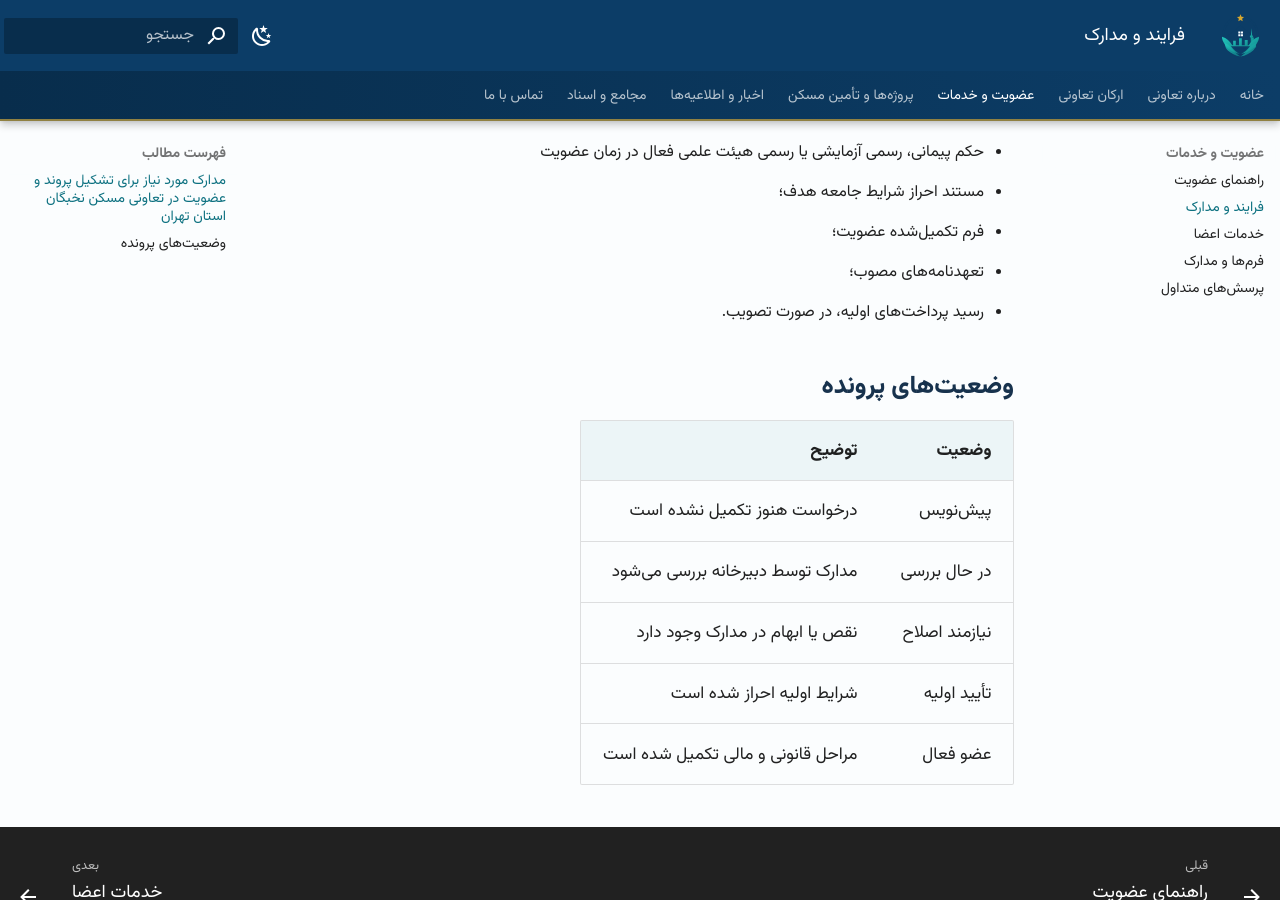
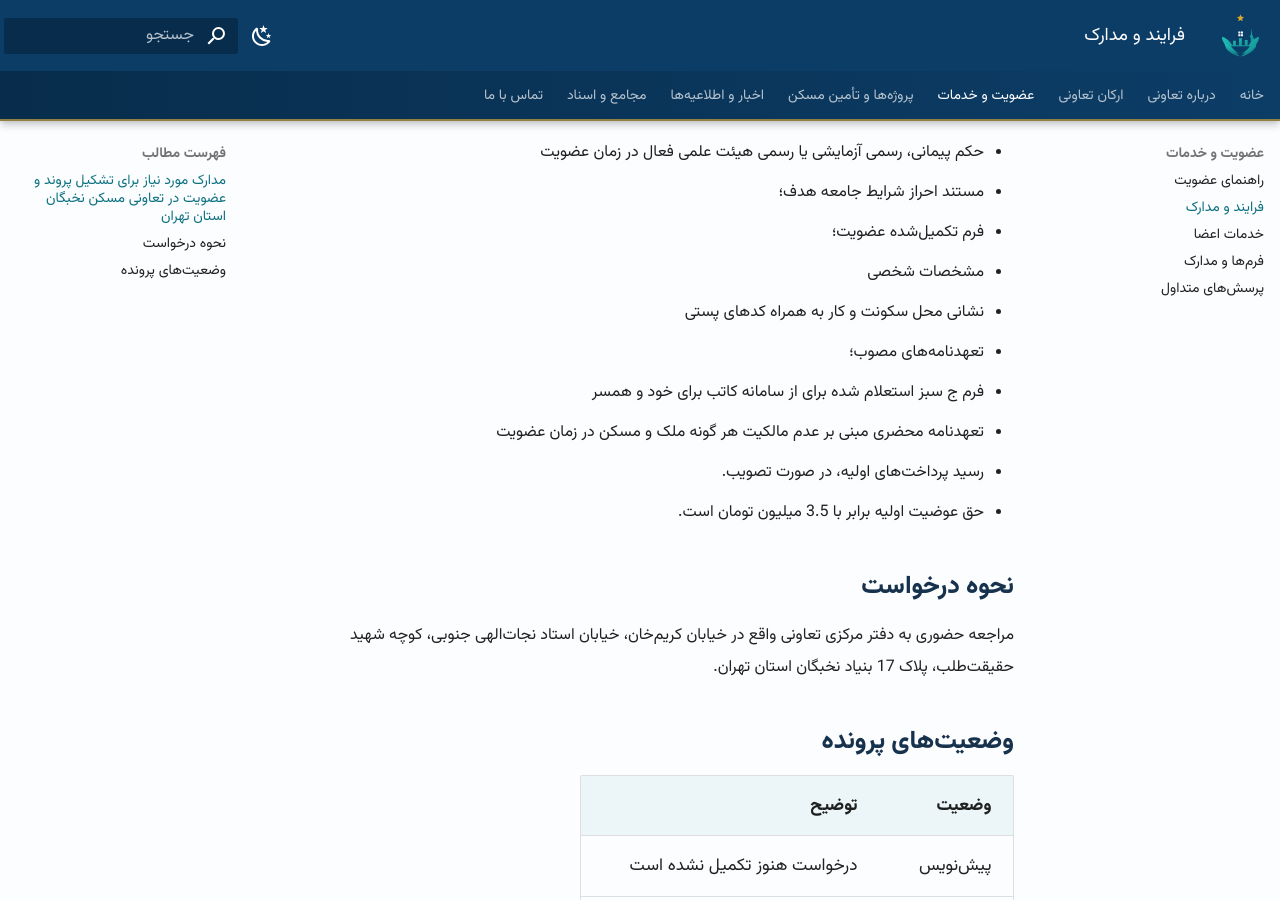
Before and after one commit to m-zakeri/fhc, an MkDocs documentation site: the page built from docs/membership/process.md, in a window 1280 px wide and 900 px high, scrolled down 328 px. Built offline with MkDocs 1.6.1 and Material for MkDocs 9.7.7, drawn with Linux system fonts in a browser that asks for light colours.

Commit message:
membership requirements

```diff
--- a/docs/membership/process.md
+++ b/docs/membership/process.md
@@ -6,11 +6,25 @@
   - حکم پیمانی، رسمی آزمایشی یا رسمی هیئت علمی فعال در زمان عضویت
 - مستند احراز شرایط جامعه هدف؛
 - فرم تکمیل‌شده عضویت؛
+  - مشخصات شخصی
+  - نشانی محل سکونت و کار به همراه کدهای پستی
 - تعهدنامه‌های مصوب؛
+  - فرم ج سبز استعلام شده برای از سامانه کاتب برای خود و همسر
+  - تعهدنامه محضری مبنی بر عدم مالکیت هر گونه ملک و مسکن در زمان عضویت
 - رسید پرداخت‌های اولیه، در صورت تصویب.
+  - حق عوضیت اولیه برابر با 3.5 میلیون تومان است.
+
+
+## نحوه درخواست
+مراجعه حضوری به دفتر مرکزی تعاونی واقع در
+ خیابان کریم‌خان، خیابان استاد نجات‌الهی جنوبی، کوچه شهید حقیقت‌طلب، پلاک 17
+بنیاد نخبگان استان تهران.
+
 
 
 ## وضعیت‌های پرونده
+
+
 | وضعیت | توضیح                             |
 |---|-----------------------------------|
 | پیش‌نویس | درخواست هنوز تکمیل نشده است       |
```
Also changed, not shown: docs/governance/board.md (+6 -4 lines), docs/governance/ceo.md (+1 -1 lines), docs/governance/founders.md (+3 -3 lines).
